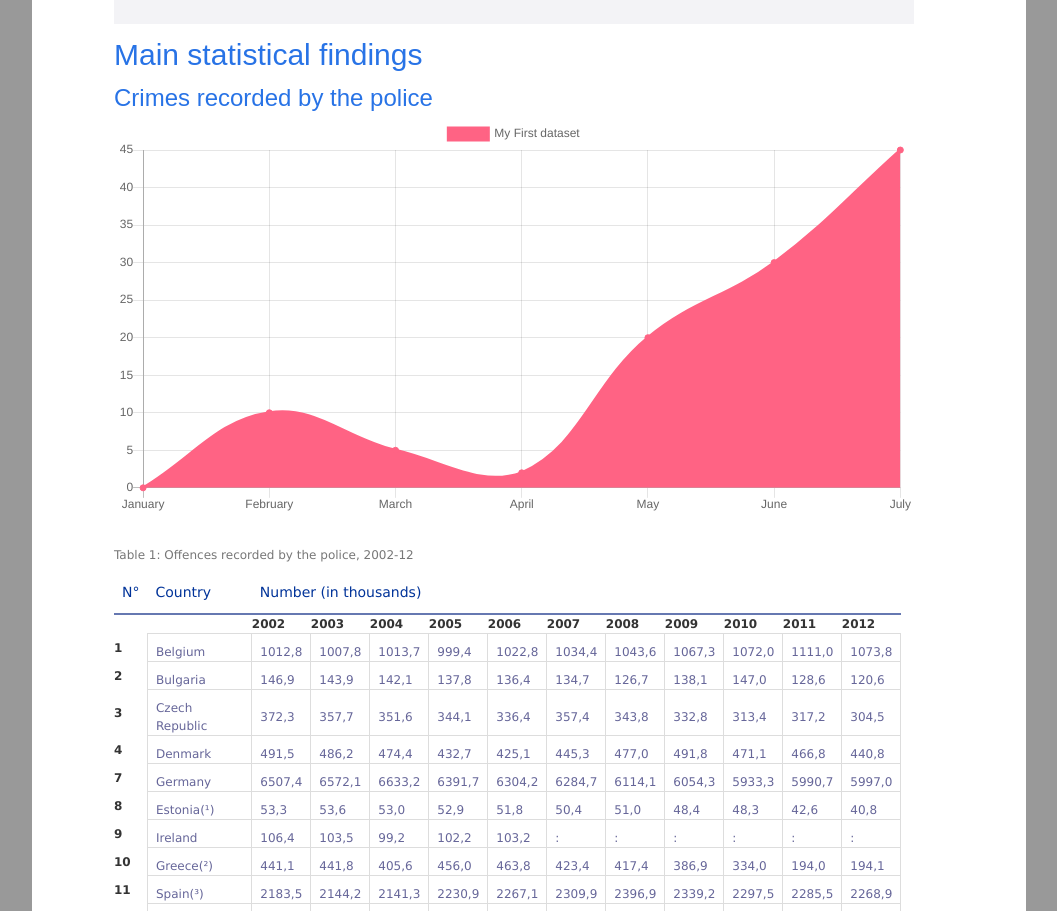
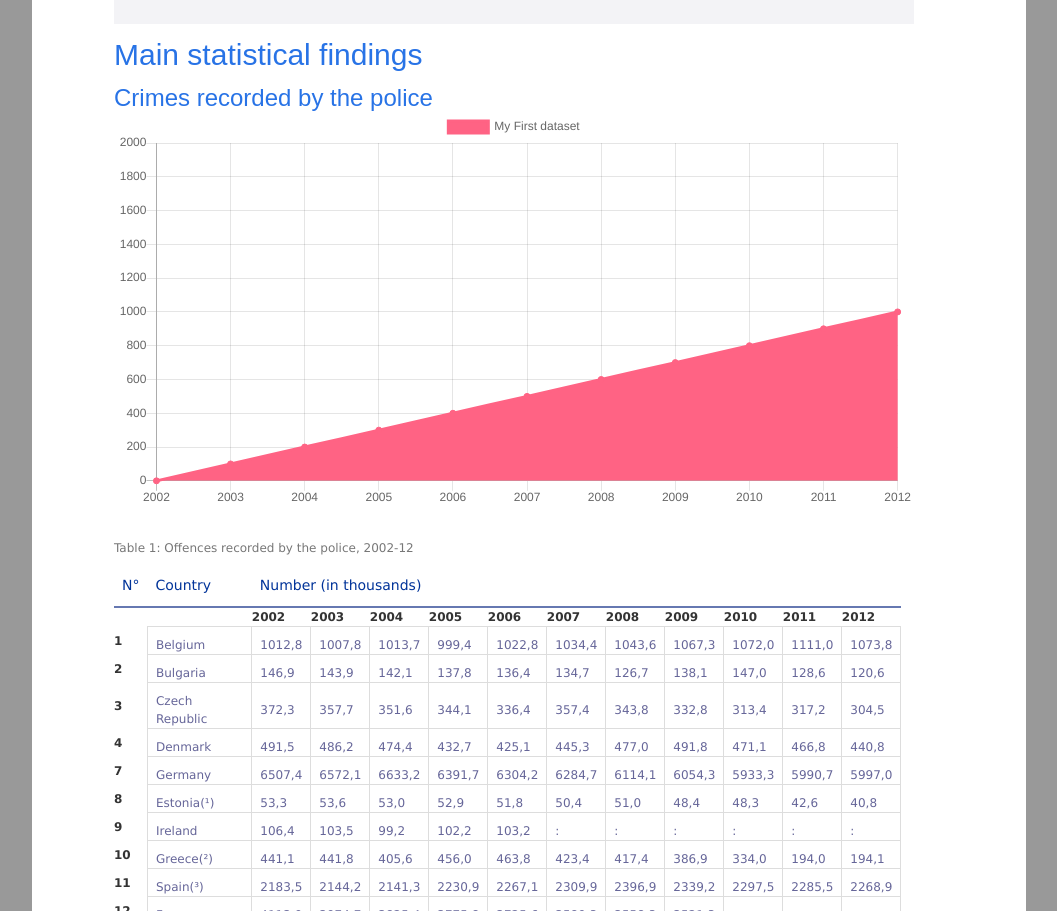
Before and after one commit to LinardJeremy/js-datavisualisation-challenge, a plain HTML site: page index.html in a window 1280 px wide. Shown: the part 997-1908 px from the top of the page, without its empty margins (111-1168 px from the left). Drawn offline with nearby package versions, Linux system fonts and the light colour scheme; a web font is replaced by a local one.

Commit message:
graphique en place avec dates

```diff
--- a/assets/script.js
+++ b/assets/script.js
@@ -1,28 +1,69 @@
-let ctx = document.getElementById('chart1').getContext('2d');
+let crime = document.getElementById(
+    "Crimes_et_d.C3.A9lits_enregistr.C3.A9s_par_les_services_de_police"
+);
+
+let canvas = document.createElement("canvas");
+
+function insertAfter(referenceNode, newNode) {
+    referenceNode.parentNode.insertBefore(newNode, referenceNode.nextSibling);
+}
+insertAfter(crime, canvas);
+
+canvas.id = "chart1";
+
+//let table1 = document.getElementById("table1");
+//document.body.insertBefore(canvas, table1);
+
+let ctx = document.getElementById("chart1").getContext("2d");
 let x = document.getElementById("tbodyChart1");
-let list = document.getElementsByTagName("TH");
+let list = document.getElementById("table1").getElementsByTagName("th");
 let arrayTest = [];
-for (let i=0;i<list.length;i++){
-    if(list[i] === "2002"){
-        console.log(list[i]);
+
+//var arrayLignes = document.getElementById("table1").cells;
+
+//console.log(arrayLignes);
+
+for (let i = 0; i < list.length; i++) {
+    if (parseInt(list[i].innerHTML) > 2000) {
+        arrayTest.push(list[i].innerHTML);
     }
-
 }
 console.log(arrayTest);
-
-
 // console.log(list);
 let chart1 = new Chart(ctx, {
-type : 'line',
-data: {
-    labels: ['January', 'February', 'March', 'April', 'May', 'June', 'July'],
-    datasets: [{
-        label: 'My First dataset',
-        backgroundColor: 'rgb(255, 99, 132)',
-        borderColor: 'rgb(255, 99, 132)',
-        data: [0, 10, 5, 2, 20, 30, 45]
-    }]
-},
-options: {}
-
-})
+    type: "line",
+    data: {
+        labels: arrayTest,
+        datasets: [
+            {
+                label: "My First dataset",
+                backgroundColor: "rgb(255, 99, 132)",
+                borderColor: "rgb(255, 99, 132)",
+                data: [
+                    0,
+                    100,
+                    200,
+                    300,
+                    400,
+                    500,
+                    600,
+                    700,
+                    800,
+                    900,
+                    1000,
+                    1100,
+                    1200,
+                    1300,
+                    1400,
+                    1500,
+                    1600,
+                    1700,
+                    1800,
+                    1900,
+                    2000,
+                ],
+            },
+        ],
+    },
+    options: {},
+});
--- a/index.html
+++ b/index.html
@@ -798,7 +798,7 @@
               <h3>
                 <span class="mw-headline" id="Crimes_et_d.C3.A9lits_enregistr.C3.A9s_par_les_services_de_police">Crimes recorded by the police</span>
               </h3>
-                <canvas id="chart1"></canvas>
+
 
               <table cellspacing="0" cellpadding="0" id="table1">
                 <caption> Table 1: Offences recorded by the police, 2002-12</caption>
```
Also changed, not shown: package-lock.json (added).
